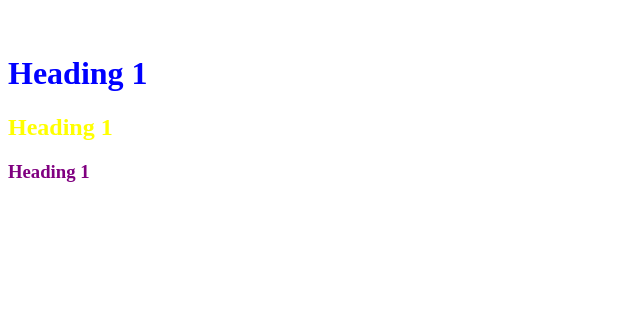
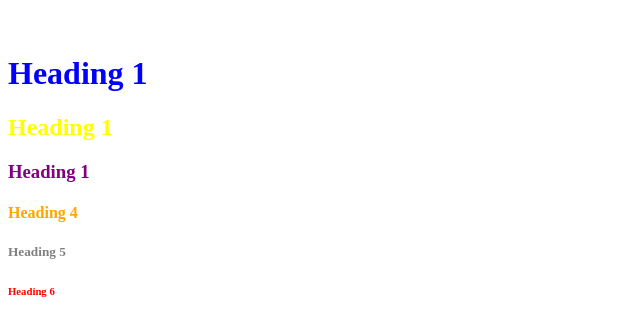
Before and after one commit to lovekeshberwal/commitassingment, a plain HTML site: page index.html in a window 1280 px wide. Shown: the whole page, without its empty margins (0-640 px from the left). Drawn offline with Linux system fonts and the light colour scheme.

Commit message:
Commit 5
1. Give color orange to h4
2. Give color grey to h5
3. give color red to h6

Also configured minor typo error for describing heading tags 123

```diff
--- a/index.html
+++ b/index.html
@@ -18,6 +18,15 @@
         h3{
             color: purple;
         }
+        h4{
+            color: orange;
+        }
+        h5{
+            color: grey;
+        }
+        h6{
+            color: red;
+        }
     </style>
 </head>
 <body>
```
